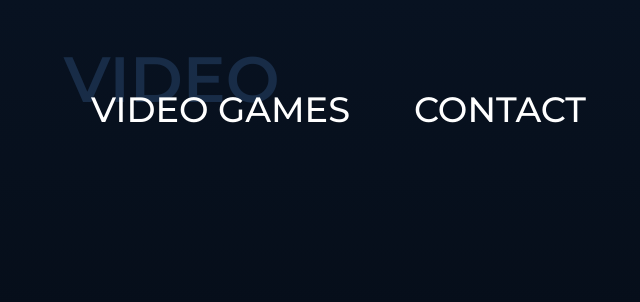
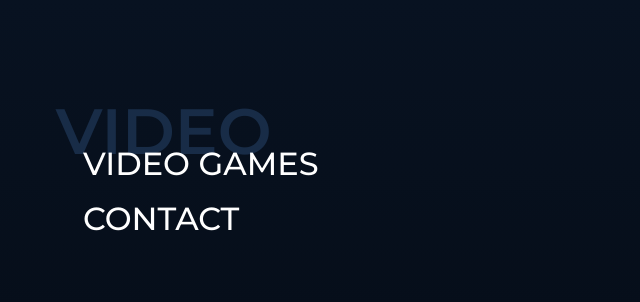
Before and after one commit to bojoluis21798/game_list, a React app: page / in a window 1280 px wide. Shown: the top 302 px of the page, without its empty margins (29-669 px from the left). Built offline with nearby package versions, Linux system fonts and the light colour scheme.

Commit message:
Fix spacing for header

```diff
--- a/src/components/Header.tsx
+++ b/src/components/Header.tsx
@@ -7,14 +7,15 @@ type Item = {
 };
 
 const Wrapper = styled.div`
+  margin: 3rem 1rem;
   display: flex;
+  flex-direction: column;
 `;
 
 const HeaderItem = styled.h1`
+  margin: 0.5rem;
   position: relative;
-
-  font-size: 2.2rem;
-  margin: 0 2rem;
+  font-size: 2rem;
 
   .shadow {
     margin: 0;
```
